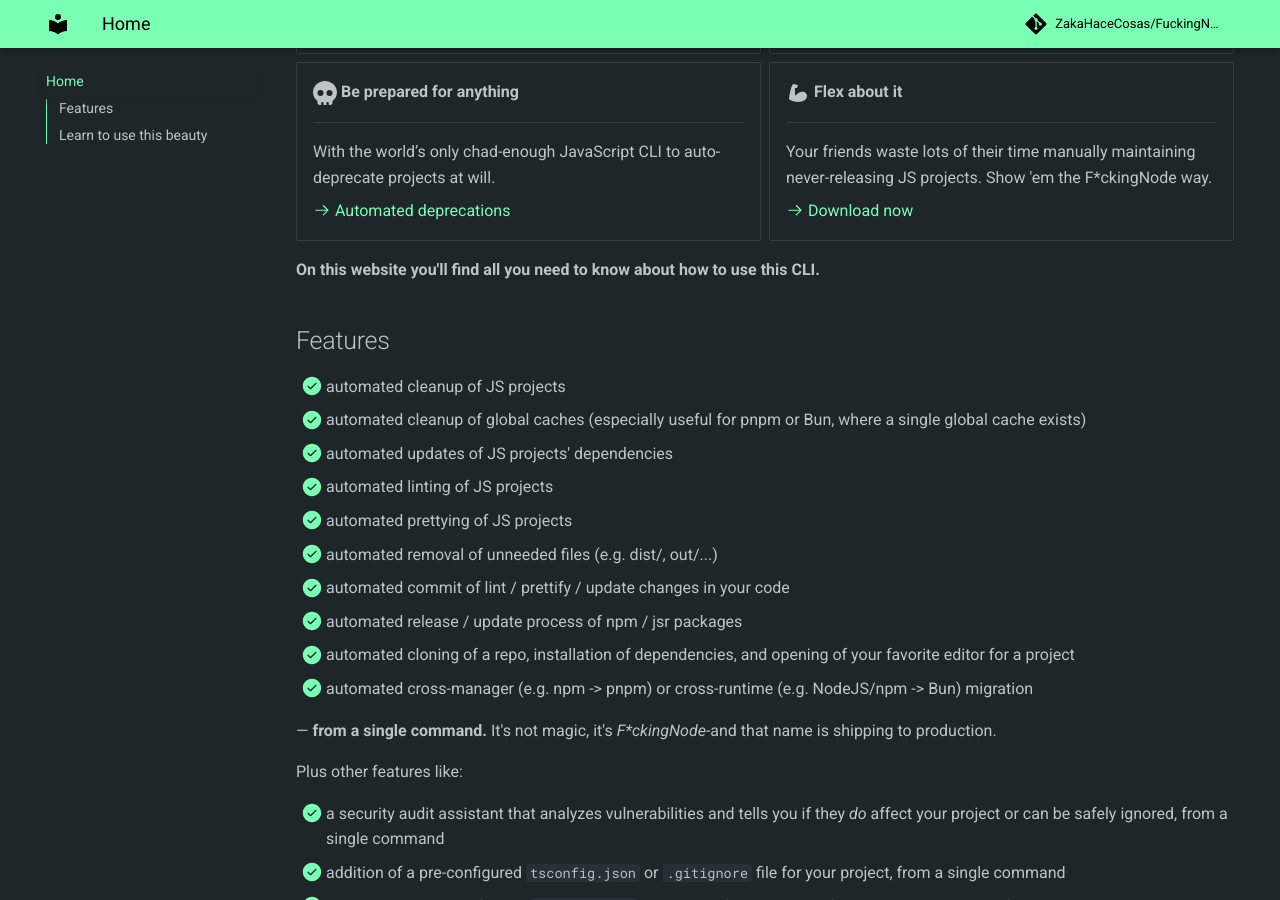
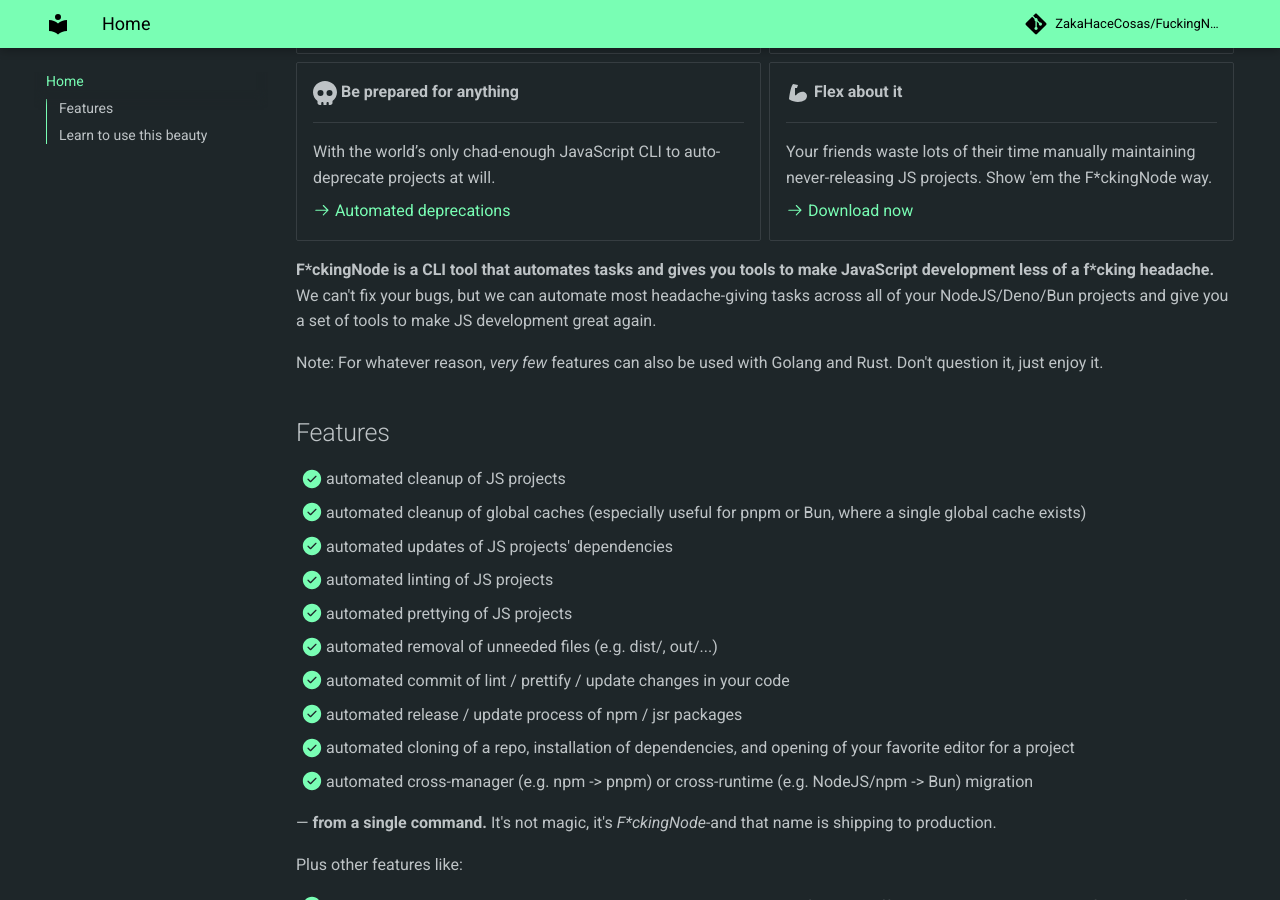
Before and after one commit to ZakaHaceCosas/FuckingNode, an MkDocs documentation site: the page built from docs/index.md, in a window 1280 px wide and 900 px high, scrolled down 708 px. Built offline with MkDocs 1.6.1 and Material for MkDocs 9.7.7, drawn with Linux system fonts in a browser that asks for light colours; comment, search, counter and statistics services are not loaded.

```diff
--- a/deno.json
+++ b/deno.json
@@ -1,6 +1,6 @@
 {
     "name": "@zakahacecosas/fuckingnode",
-    "version": "3.0.0-rc.3",
+    "version": "3.0.0-rc.4",
     "exports": {
         ".": "./src/main.ts"
     },
--- a/docs/index.md
+++ b/docs/index.md
@@ -62,7 +62,9 @@
 
 </div>
 
-**On this website you'll find all you need to know about how to use this CLI.**
+**F\*ckingNode is a CLI tool that automates tasks and gives you tools to make JavaScript development less of a f\*cking headache.** We can't fix your bugs, but we can automate most headache-giving tasks across all of your NodeJS/Deno/Bun projects and give you a set of tools to make JS development great again.
+
+Note: For whatever reason, _very few_ features can also be used with Golang and Rust. Don't question it, just enjoy it.
 
 ## Features
 
```
Also changed, not shown: CHANGELOG.md (+1 -1 lines).
